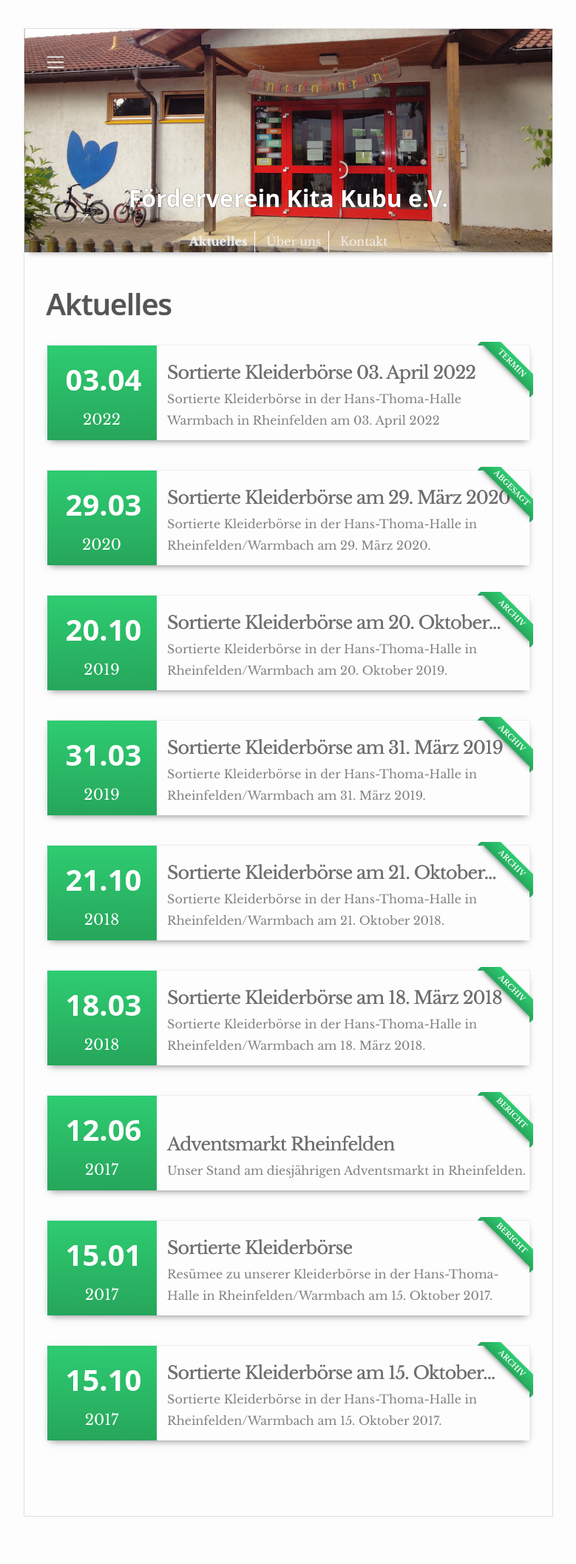
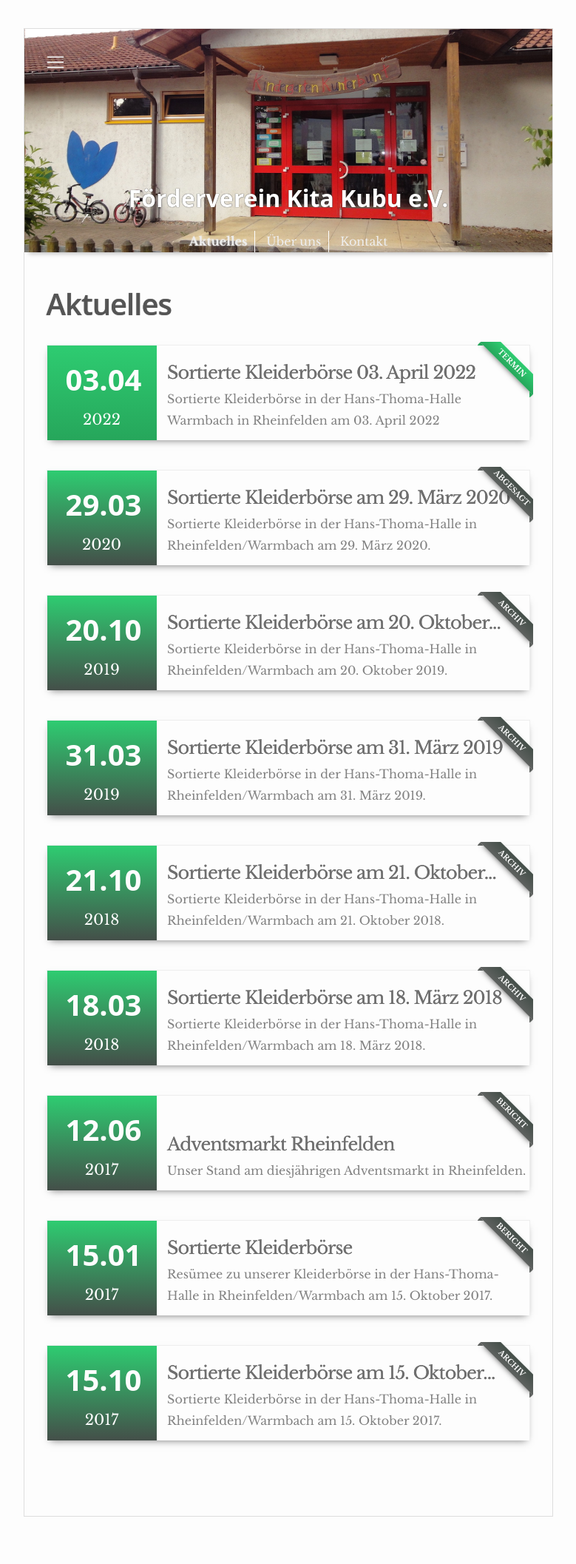
Before and after one commit to fv-kubu/fv-kubu, a Jekyll site: the page built from _pages/aktuelles.html, in a window 1280 px wide. Shown: the whole page at 74% size, without its empty margins (250-1029 px from the left). Built offline with Jekyll 4.4.1, drawn with Linux system fonts in a browser that asks for light colours.

Commit message:
Update post-cards.html

```diff
--- a/_includes/post-cards.html
+++ b/_includes/post-cards.html
@@ -19,9 +19,9 @@
 
 		<div class="post-box">
 		{% if post.categories %}
-				<div class="ribbon"><span>{{post.categories | first}}</span></div>
+				<div class="ribbon-grey"><span>{{post.categories | first}}</span></div>
 		{% endif %}
-		<div class="post-meta" style="background: {{site.color-1}};background: -webkit-linear-gradient(to top, {{site.color-1}} , {{site.color-2}});background: linear-gradient(to top, {{site.color-1}} , {{site.color-2}});"><h1 class="date">{{ post.market | date: "%d.%m" }}</h1>
+		<div class="post-grey-meta" style="background: {{site.color-1}};background: -webkit-linear-gradient(to top, {{site.color-1}} , {{site.color-2}});background: linear-gradient(to top, {{site.color-1}} , {{site.color-2}});"><h1 class="date">{{ post.market | date: "%d.%m" }}</h1>
 		<span>{{ post.market | date: "%Y" }}</span></div>
 		<div class="post-title-box">
 		<p class="post-link">{{ post.title | truncate: 40 }}</p>
@@ -50,9 +50,9 @@
 
 		<div class="post-box">
 		{% if post.categories %}
-				<div class="ribbon"><span>{{post.categories | first}}</span></div>
+				<div class="ribbon-grey"><span>{{post.categories | first}}</span></div>
 		{% endif %}
-		<div class="post-meta"><h1 class="date">{{ post.market | date: "%d.%m" }}</h1>
+		<div class="post-grey-meta"><h1 class="date">{{ post.market | date: "%d.%m" }}</h1>
 		<span>{{ post.market | date: "%Y" }}</span></div>
 		<div class="post-title-box">
 		<p class="post-link">{{ post.title | truncate: 40 }}</p>
```
